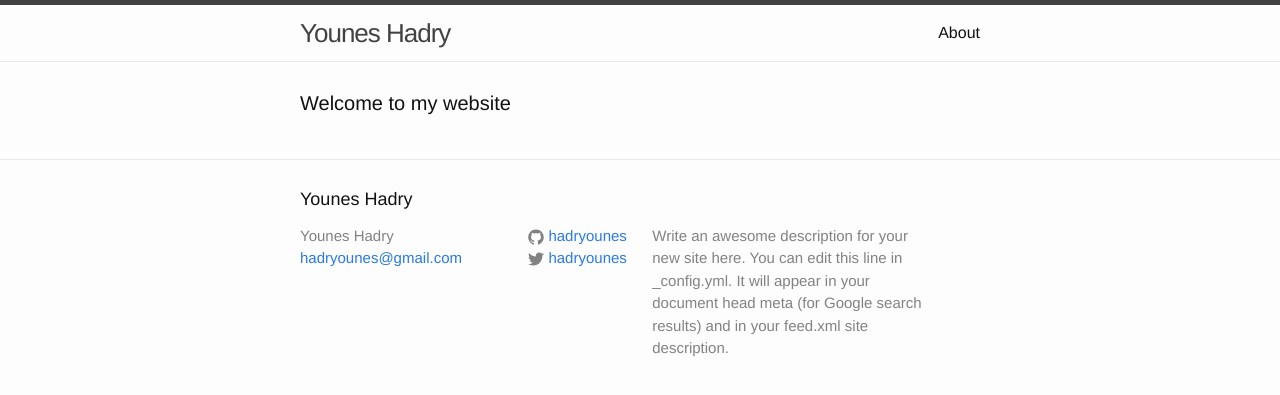
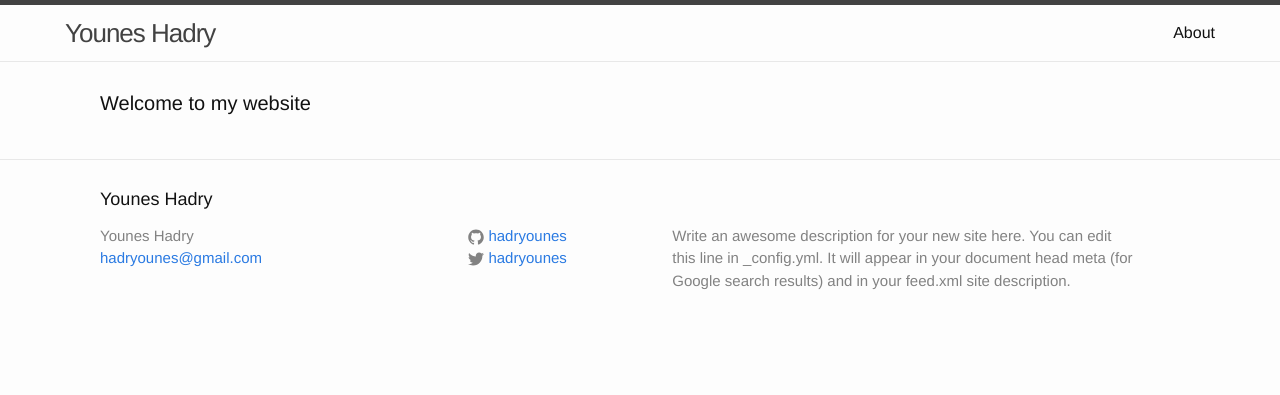
Before and after one commit to hadryounes/portfolio, a Jekyll site: the page built from blog/index.html, in a window 1280 px wide. Shown: the top 395 px of the page. Built offline with Jekyll 4.4.1, drawn with Linux system fonts in a browser that asks for light colours; nearby versions of some CDN libraries.

Commit message:
staged edits

```diff
--- a/blog/_includes/header.html
+++ b/blog/_includes/header.html
@@ -1,6 +1,6 @@
 <header class="site-header">
 
-  <div class="wrapper">
+  <div class="container-fluid">
 
     <a class="site-title" href="{{ site.baseurl }}/">{{ site.title }}</a>
 
--- a/blog/css/main.scss
+++ b/blog/css/main.scss
@@ -23,7 +23,7 @@ $grey-color-light: lighten($grey-color, 40%);
 $grey-color-dark:  darken($grey-color, 25%);
 
 // Width of the content area
-$content-width:    800px;
+$content-width:    1200px;
 
 $on-palm:          600px;
 $on-laptop:        800px;
@@ -54,3 +54,11 @@ $on-laptop:        800px;
 
 
 // Custom starts here
+
+.site-title:hover, .site-title:focus {
+    text-decoration:none;
+}
+
+.container-fluid {
+    margin:auto 50px;
+}
```
Also changed, not shown: README.md.
